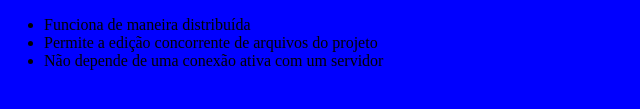
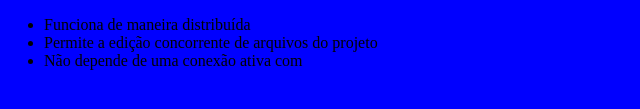
Before and after one commit to douglasbefore/curso-git, a plain HTML site: page index.html in a window 1280 px wide. Shown: the part 175-284 px from the top of the page, 4-644 px from the left. Drawn offline with Linux system fonts and the light colour scheme.

Commit message:
mudanca index

```diff
--- a/index.html
+++ b/index.html
@@ -12,7 +12,8 @@
         <ul>
             <li>Funciona de maneira distribuída</li>
             <li>Permite a edição concorrente de arquivos do projeto</li>
-            <li>Não depende de uma conexão ativa com um servidor</li>
+            <li>Não depende de uma conexão ativa com </li>
+
         </ul>
     </body>
 </html>
```
